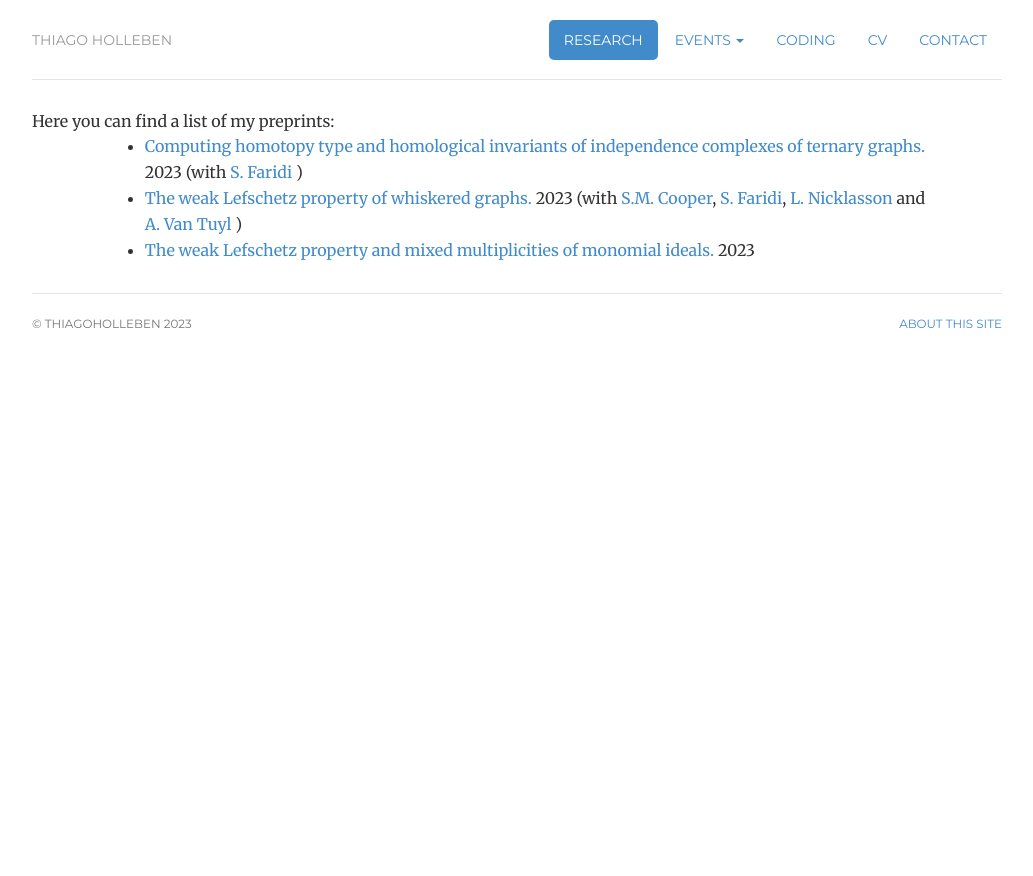
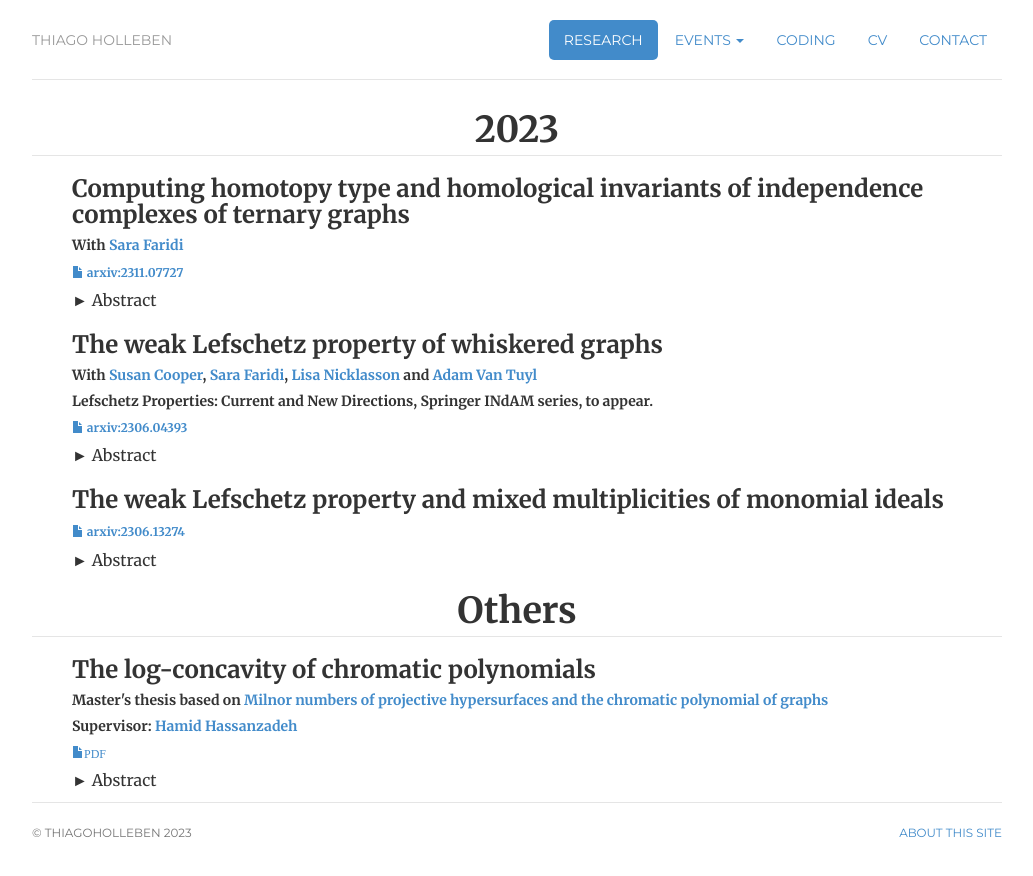
Before and after one commit to hollebenthiago/hollebenthiago.github.io, a Jekyll site: the page built from research/index.html, in a window 1280 px wide. Shown: the top 876 px of the page, without its empty margins (123-1156 px from the left). Built offline with Jekyll 4.4.1, drawn with Linux system fonts in a browser that asks for light colours.

Commit message:
changing style research page

```diff
--- a/css/style.css
+++ b/css/style.css
@@ -120,3 +120,26 @@ pre.prettyprint { padding: 10px !important; margin: 40px; font-size: 12px;}
 .need-to-justify {
 	text-align: justify;
 }
+
+
+details>summary
+  summary::-webkit-details-marker {
+	display: none
+  }
+
+  summary::before {
+	content: ' ►';
+  }
+  details[open] summary:before {
+	content: " ▼";
+  }
+
+.year h1 {
+	text-align: center;
+	border-bottom: 1px solid #E5E5E5;
+	padding-bottom: 5px;
+}
+
+.paper-list ul {
+	list-style: none;
+}
--- a/research/index.html
+++ b/research/index.html
@@ -9,26 +9,121 @@ research: active
 description: Thiago Holleben is a PhD student at Dalhousie University.
 ---
 <!-- <div class="jumbotron"> -->
+    <div class="year">
 
-    Here you can find a list of my preprints:
+    <h1>
+        2023
+    </h1>
 
-    <div>
-
-
-    </div>
-
-
-    <div class="contact">
+    <div class="paper-list">
         <ul>
 
             <li>
-                <a href="https://arxiv.org/abs/2311.07727">Computing homotopy type and homological invariants of independence complexes of ternary graphs.</a> 2023 (with <a href="https://www.mathstat.dal.ca/~faridi/">S. Faridi</a> )
+                <h3>
+                    Computing homotopy type and homological invariants of independence complexes of ternary graphs
+                </h3>
+                <h5>
+                    With <a href="https://www.mathstat.dal.ca/~faridi/">Sara Faridi</a>
+                </h5>
+
+                <h6><a href="https://arxiv.org/abs/2311.07727"><i class="glyphicon glyphicon-file"></i> arxiv:2311.07727</a></h6>
+                <details class=styled>
+                    <summary>
+                        Abstract
+                    </summary>
+                    <div>
+                    <p>
+                        In 2022, Jinha Kim proved a conjecture by Engström that states the independence complex of a graph with no induced cycle of length divisible by 3 is either contractible or homotopy equivalent to a sphere.
+                        We give criteria for when the independence complex of a ternary graph is contractible, and describe the dimension of the sphere when it is not.
+                        We then apply our results to describe the multigraded betti numbers of the edge ideal of a ternary graph. In particular, we show that the regularity and depth of edge ideals of a ternary graph G are equal if and only if the independence complex of G is not contractible.
+                        Finally, we apply our results to partially recover and generalize recent results on the depth of edge ideals of some unicyclic graphs.
+                    </p>
+                    </div>
+            </details>
+            </li>
+
+            <li>
+                <h3>
+                    The weak Lefschetz property of whiskered graphs
+                </h3>
+                <h5>
+                    With <a href="https://server.math.umanitoba.ca/~coopers5/">Susan Cooper</a>, <a href="https://www.mathstat.dal.ca/~faridi/">Sara Faridi</a>, <a href="https://www.researchgate.net/profile/Lisa-Nicklasson">Lisa Nicklasson</a> and <a href = "https://ms.mcmaster.ca/~vantuyl/">Adam Van Tuyl </a>
+                </h5>
+                <h5>
+                    Lefschetz Properties: Current and New Directions, Springer INdAM series, to appear.
+                </h5>
+                <h6><a href="https://arxiv.org/abs/2306.04393"><i class="glyphicon glyphicon-file"></i> arxiv:2306.04393</a></h6>
+                <details class="styled">
+                    <summary>
+                        Abstract
+                    </summary>
+                    <div>
+                    <p>
+                        We consider Artinian level algebras arising from the whiskering of a graph. Employing a result by Dao-Nair we show that multiplication by a general linear form has maximal rank in degrees 1 and n−1 when the characteristic is not two, where n is the number of vertices in the graph. Moreover, the multiplication is injective in degrees < n/2 when the characteristic is zero, following a proof by Hausel. Our result in the characteristic zero case is optimal in the sense that there are whiskered graphs for which the multiplication maps in all intermediate degrees n/2,…,n−2 of the associated Artinian algebras fail to have maximal rank, and consequently, the weak Lefschetz property.
+                    </p>
+                    </div>
+                </details>
             </li>
             <li>
-                <a href="https://arxiv.org/abs/2306.04393">The weak Lefschetz property of whiskered graphs.</a> 2023 (with <a href="https://server.math.umanitoba.ca/~coopers5/">S.M. Cooper</a>, <a href="https://www.mathstat.dal.ca/~faridi/">S. Faridi</a>, <a href="https://www.researchgate.net/profile/Lisa-Nicklasson">L. Nicklasson</a> and <a href = "https://ms.mcmaster.ca/~vantuyl/">A. Van Tuyl </a>)
-            </li>
-            <li>
-                <a href="https://arxiv.org/abs/2306.13274">The weak Lefschetz property and mixed multiplicities of monomial ideals.</a> 2023
+                <h3>
+                    The weak Lefschetz property and mixed multiplicities of monomial ideals
+                </h3>
+                <h6>
+                    <a href="https://arxiv.org/abs/2306.13274"><i class="glyphicon glyphicon-file"></i> arxiv:2306.13274</a>
+                </h6>
+                <details class="styled">
+                    <summary>
+                        Abstract
+                    </summary>
+                    <div>
+                        <p>
+                            Recently, H. Dao and R. Nair gave a combinatorial description of simplicial complexes Δ such that the squarefree reduction of the Stanley-Reisner ideal of Δ has the WLP in degree 1 and characteristic zero. In this paper, we apply the connections between analytic spread of equigenerated monomial ideals, mixed multiplicities and birational monomial maps to give a sufficient and necessary condition for the squarefree reduction A(Δ) to satisfy the WLP in degree i and characteristic zero in terms of mixed multiplicities of monomial ideals that contain combinatorial information of Δ, we call them incidence ideals. As a consequence, we give an upper bound to the possible failures of the WLP of A(Δ) in degree i in positive characteristics in terms of mixed multiplicities. Moreover, we extend Dao and Nair's criterion to arbitrary monomial ideals in positive odd characteristics
+                        </p>
+                    </div>
+                </details>
             </li>
         </ul>
     </div>
+</div>
+<div class="year">
+
+    <h1>
+        Others
+    </h1>
+    <div class="paper-list">
+        <ul>
+            <li>
+                <h3>
+                    The log-concavity of chromatic polynomials
+                </h3>
+                <h5>
+                    Master's thesis based on <a href="https://arxiv.org/abs/1008.4749">Milnor numbers of projective hypersurfaces
+                        and the chromatic polynomial of graphs</a>
+                </h5>
+                <h5>
+                    Supervisor: <a href="https://sites.google.com/view/s-hamid-hassanzadeh/home">Hamid Hassanzadeh</a>
+                </h5>
+                <h6>
+                    <a href="../msc/main.pdf"><i class="glyphicon glyphicon-file">PDF</i></a>
+                </h6>
+                <details class="styled">
+
+                    <summary>
+                        Abstract
+                    </summary>
+                    <div>
+                        <p>
+                            This work is based on the article Milnor numbers of projective hypersurfaces
+and the chromatic polynomial of graphs, by J. Huh, published in Journal of the
+American Mathematical Society (2012). The dissertation is devoted to the study
+of the methods used by Huh to prove a particular case of the Rota-Heron-Welsh
+conjecture. J. Huh used results from algebraic topology, combinatorics, algebraic
+geometry and commutative algebra to prove the log-concavity of the coefficients
+of the characteristic polynomial of a matroid representable over a field of characteristic zero.
+                        </p>
+                    </div>
+                </details>
+            </li>
+        </ul>
+    </div>
+</div>
```
